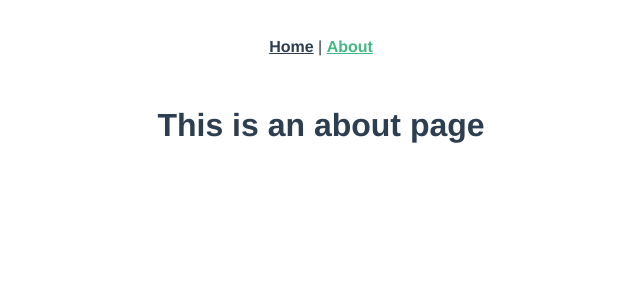
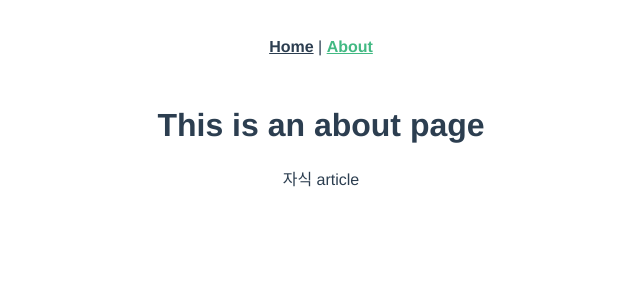
Before and after one commit to eorjs37/vue-jest, a Vue app: page /about in a window 1280 px wide. Shown: the top 300 px of the page, without its empty margins (319-959 px from the left). Built offline with nearby package versions, Linux system fonts and the light colour scheme.

Commit message:
emit진행중

```diff
--- a/src/components/ChildComponent.vue
+++ b/src/components/ChildComponent.vue
@@ -1,11 +1,22 @@
 <template>
   <section>
-    <article class="child-desc">자식 article</article>
+    <article class="child-desc" @click="click">자식 article</article>
   </section>
 </template>
 
 <script>
-export default {};
+export default {
+  emits: ['childclick'],
+  setup(_, { emit }) {
+    const click = () => {
+      emit('childclick');
+    };
+
+    return {
+      click,
+    };
+  },
+};
 </script>
 
 <style></style>
--- a/src/utils/utils.js
+++ b/src/utils/utils.js
@@ -1,4 +1,4 @@
-const timeOutFunc = value => {
+const timeOutFunc = () => {
   setTimeout(() => {
     return 1000;
   }, 5000);
--- a/src/views/AboutView.vue
+++ b/src/views/AboutView.vue
@@ -2,4 +2,19 @@
   <div class="about">
     <h1>This is an about page</h1>
   </div>
+  <child-component @childclick="onChildClick"></child-component>
 </template>
+<script>
+import ChildComponent from '@/components/ChildComponent.vue';
+export default {
+  components: {
+    ChildComponent,
+  },
+  setup() {
+    const onChildClick = () => {};
+    return {
+      onChildClick,
+    };
+  },
+};
+</script>
```
Also changed, not shown: 1 other file (tests, documents, lock files or other folders).
